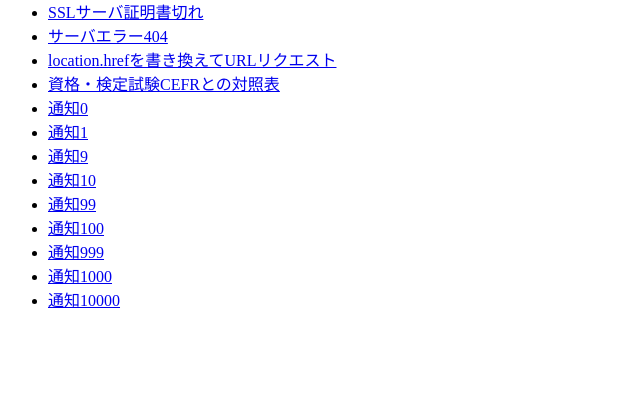
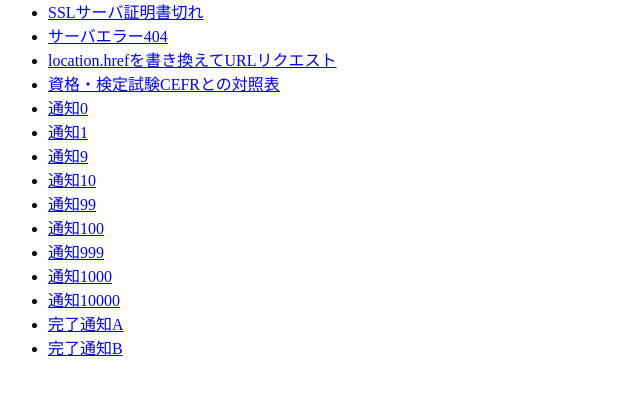
Before and after one commit to formula28/test, a plain HTML site: page docs/index.html in a window 1280 px wide. Shown: the part 68-462 px from the top of the page, without its empty margins (0-640 px from the left). Drawn offline with Linux system fonts and the light colour scheme.

Commit message:
Update index.html

```diff
--- a/docs/index.html
+++ b/docs/index.html
@@ -19,6 +19,8 @@
 <li><a href="e4s://decrimentkadai/999">通知999</a></li>
 <li><a href="e4s://decrimentkadai/1000">通知1000</a></li>
 <li><a href="e4s://decrimentkadai/10000">通知10000</a></li>
+<li><a href="https://e4skills.com/dev/learning/#/dashboard/student">完了通知A</a></li>
+<li><a href="https://e4skills.com/dev/learning/#/dashboard/teacher">完了通知B</a></li>
 </ul>
 </body>
 </html>
```
